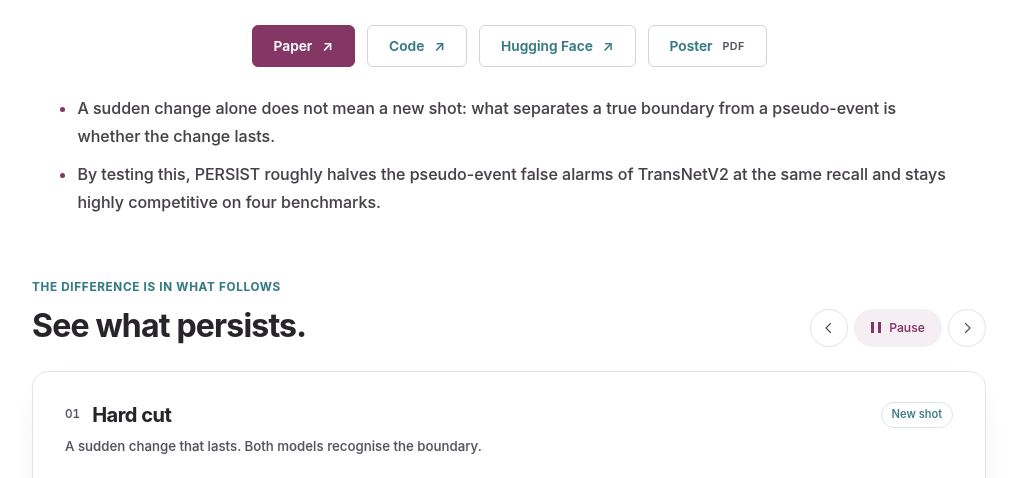
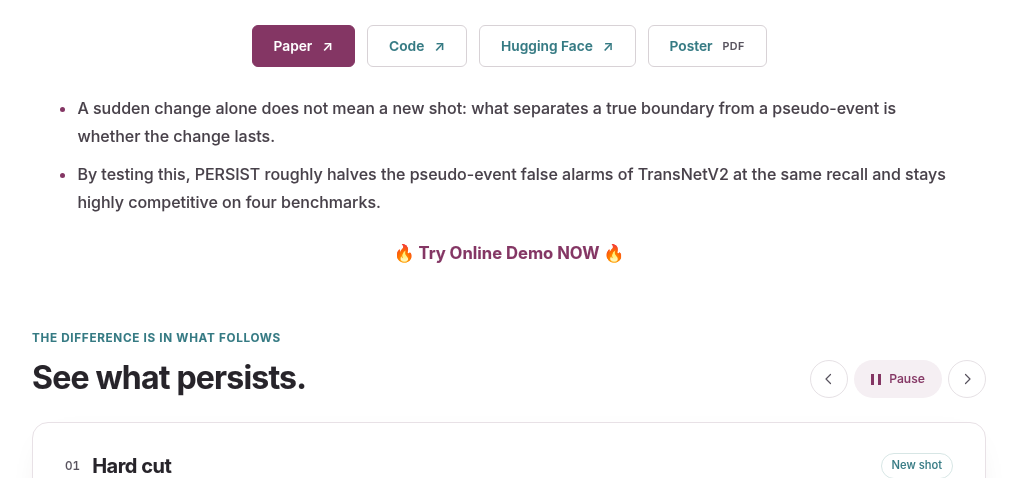
Before and after one commit to linty5/linty5.github.io, a Jekyll site: the page built from _pages/persist.html, in a window 1280 px wide, cut to the strip 408-886 px from the top of the page. Shown: the whole strip, without its empty margins (131-1148 px from the left). Built offline with Jekyll 4.4.1, drawn with Linux system fonts in a browser that asks for light colours.

Commit message:
update project page

```diff
--- a/_pages/persist.html
+++ b/_pages/persist.html
@@ -32,6 +32,7 @@ permalink: /projects/persist/
     <li>A sudden change alone does not mean a new shot: what separates a true boundary from a pseudo-event is whether the change lasts.</li>
     <li>By testing this, PERSIST roughly halves the pseudo-event false alarms of TransNetV2 at the same recall and stays highly competitive on four benchmarks.</li>
   </ul>
+  <p class="persist-demo-callout"><a href="https://huggingface.co/spaces/linty5/PERSIST">🔥 Try Online Demo NOW 🔥</a></p>
 </header>
 
 <section id="examples" class="persist-examples" aria-labelledby="examples-title" data-manifest="{{ '/assets/data/persist-examples.json' | relative_url }}">
@@ -149,5 +150,8 @@ permalink: /projects/persist/
   year      = {2026}
 }{% endraw %}</code></pre>
   <p id="persist-copy-status" class="persist-copy-status" role="status" aria-live="polite"></p>
-  <p class="persist-contact">Questions about the work? <a href="mailto:tylin@cvl.tuwien.ac.at">Contact Tingyu Lin</a>.</p>
+  <div class="persist-contact-row">
+    <p class="persist-contact">Questions about the work? <a href="mailto:tylin@cvl.tuwien.ac.at">Contact Tingyu Lin</a>.</p>
+    <a class="persist-contact-demo" href="https://huggingface.co/spaces/linty5/PERSIST">Try Online Demo NOW</a>
+  </div>
 </section>
--- a/assets/css/persist-project.css
+++ b/assets/css/persist-project.css
@@ -52,6 +52,9 @@
 .persist-key-points { max-width: 900px; margin: 0 auto; padding-left: 1.15em; text-align: left; color: #51494f; font-size: 1rem; line-height: 1.75; }
 .persist-key-points li + li { margin-top: .6em; }
 .persist-key-points li::marker { color: var(--persist-plum); }
+.persist-demo-callout { margin-top: 24px !important; font-size: 1.04rem; font-weight: 650; }
+.persist-demo-callout a, .persist-project .persist-contact-demo { color: var(--persist-plum); text-decoration: none; }
+.persist-demo-callout a:hover, .persist-contact-demo:hover { text-decoration: underline; }
 .persist-eyebrow { margin-bottom: 8px !important; color: var(--persist-teal); font-size: .73rem; font-weight: 650; letter-spacing: .06em; text-transform: uppercase; }
 .persist-section { padding-block: 53px; border-top: 1px solid var(--persist-line); scroll-margin-top: 20px; }
 .persist-section-heading { margin-bottom: 24px; }
@@ -169,7 +172,9 @@
 .persist-citation pre { margin: 24px 0 0; padding: 23px 25px; border: 1px solid var(--persist-line); border-radius: 5px; overflow-x: auto; background: #faf9fa; font-size: .77rem; line-height: 1.75; }
 .persist-citation code { font-family: ui-monospace, "SFMono-Regular", Consolas, "Liberation Mono", monospace; }
 .persist-copy-status { min-height: 26px; margin-top: 6px !important; color: var(--persist-teal); font-size: .78rem; }
-.persist-contact { font-size: .84rem; color: var(--persist-muted); margin-top: 9px !important; }
+.persist-contact-row { display: flex; flex-wrap: wrap; justify-content: space-between; align-items: baseline; gap: 12px 24px; margin-top: 9px; }
+.persist-contact { font-size: .84rem; color: var(--persist-muted); }
+.persist-contact-demo { font-size: .84rem; font-weight: 650; }
 .persist-footer { padding: 28px 0 32px; border-top: 1px solid var(--persist-line); color: var(--persist-muted); font-size: .75rem; }
 .persist-footer > p { max-width: 900px; }
 .persist-footer-bottom { display: flex; justify-content: space-between; gap: 20px; margin-top: 20px; font-size: .73rem; }
```
